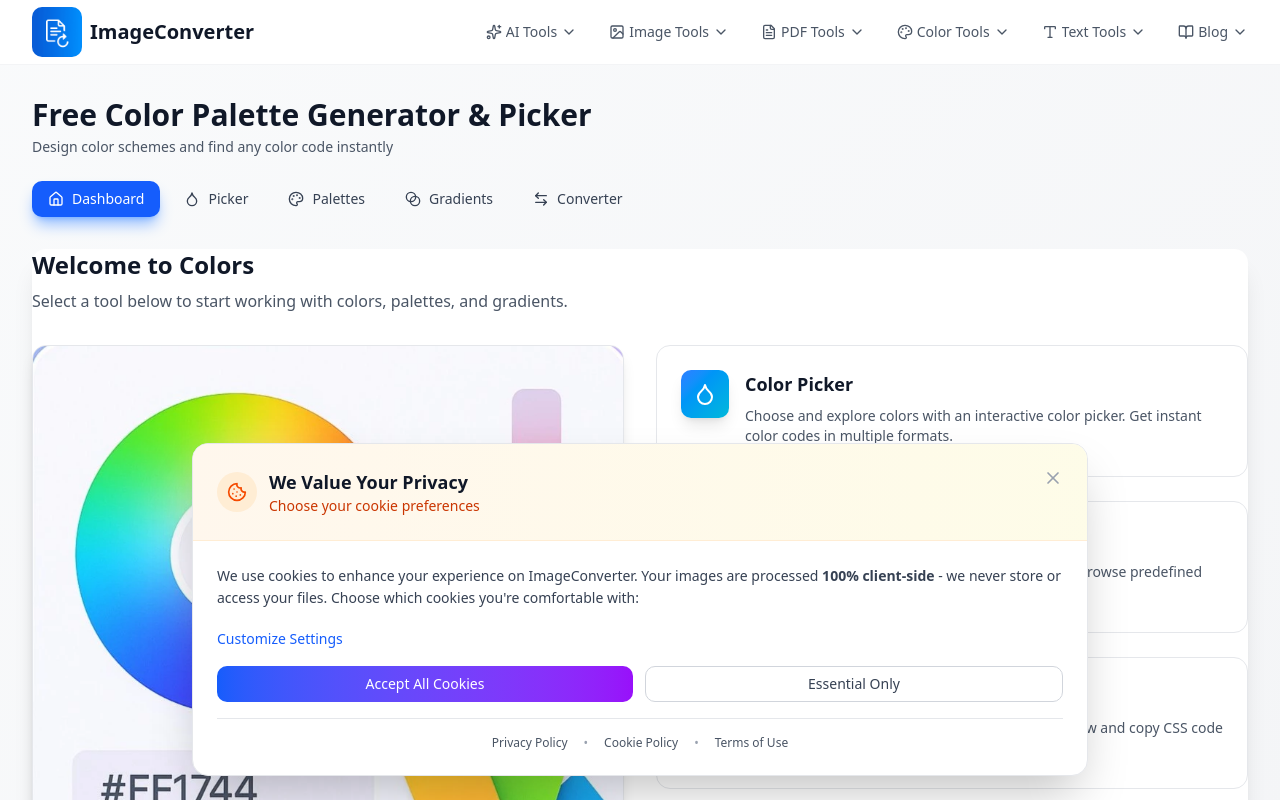
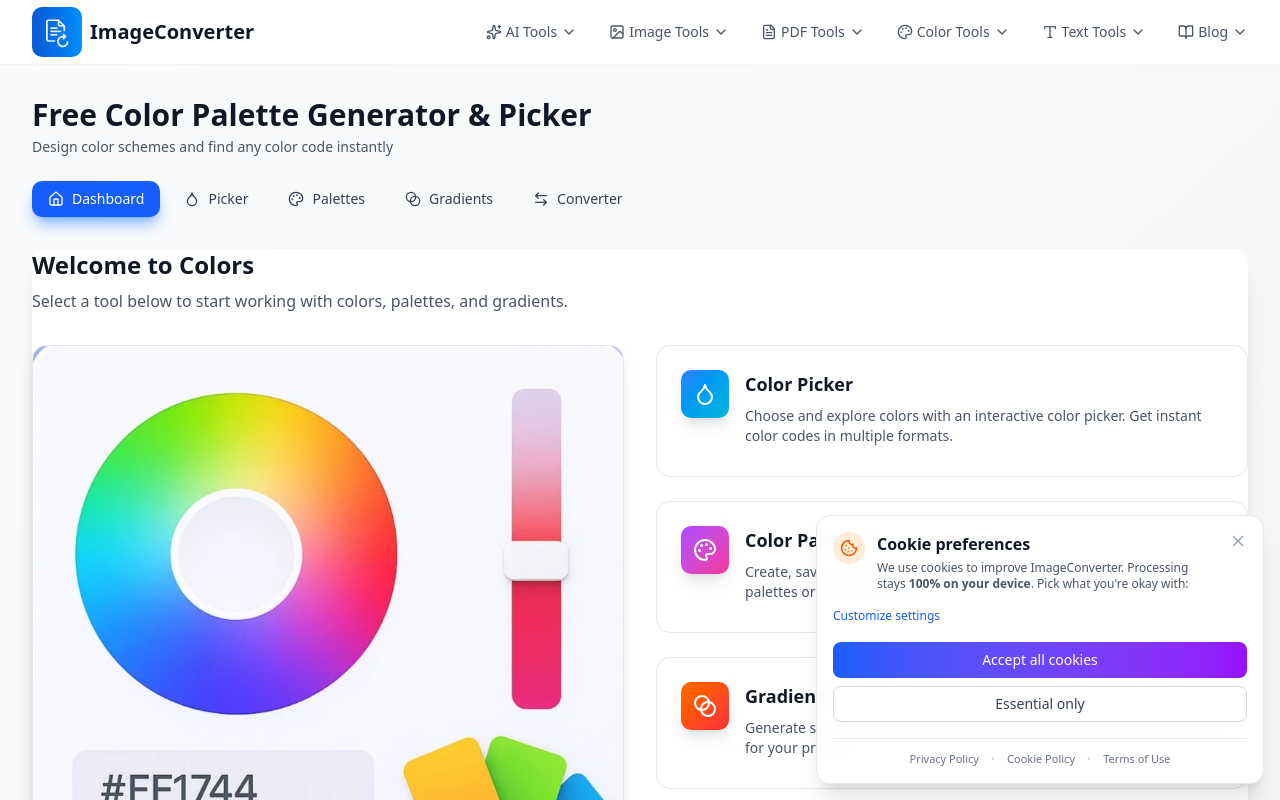
Before and after one commit to vahagnvardanyan1/image-convertors, a Next.js app: page /en/colors in a window 1280 px wide. Shown: the top 800 px of the page. Built offline with nearby package versions, Linux system fonts and the light colour scheme.

Commit message:
cookie popup

```diff
--- a/src/components/CookieConsent/index.tsx
+++ b/src/components/CookieConsent/index.tsx
@@ -77,139 +77,111 @@ export function CookieConsent() {
   if (!isVisible) return null;
 
   return (
-    <>
-      {/* Backdrop */}
-      <div className="fixed inset-0 bg-opacity-20 z-40" />
-
-      {/* Cookie Consent Popup */}
-      <div className="fixed bottom-0 left-0 right-0 z-50 p-4 sm:p-6">
-        <div className="max-w-4xl mx-auto">
-          <div className="bg-white rounded-2xl shadow-2xl border border-gray-200 overflow-hidden">
-            {/* Header */}
-            <div className="bg-gradient-to-r from-orange-50 to-yellow-50 border-b border-orange-100 p-4 sm:p-6">
-              <div className="flex items-start justify-between">
-                <div className="flex items-center space-x-3">
-                  <div className="w-10 h-10 bg-orange-100 rounded-full flex items-center justify-center">
-                    <Cookie className="text-orange-600" size={20} />
+    <div className="fixed bottom-4 right-4 z-50 w-full max-w-sm sm:max-w-md">
+      <div className="bg-white/95 backdrop-blur rounded-xl shadow-xl border border-gray-200 overflow-hidden">
+        <div className="p-4">
+          <div className="flex items-start justify-between gap-3">
+            <div className="flex items-start gap-3">
+              <div className="w-8 h-8 bg-orange-100 rounded-full flex items-center justify-center shrink-0">
+                <Cookie className="text-orange-600" size={18} />
               </div>
-                  <div>
-                    <h3 className="text-lg font-bold text-gray-900">We Value Your Privacy</h3>
-                    <p className="text-orange-700 text-sm">Choose your cookie preferences</p>
+              <div className="text-sm text-gray-700 leading-relaxed">
+                <h3 className="text-base font-semibold text-gray-900">Cookie preferences</h3>
+                <p className="mt-1 text-xs text-gray-600">
+                  We use cookies to improve ImageConverter. Processing stays <strong>100% on your device</strong>. Pick what you&apos;re okay with:
+                </p>
               </div>
             </div>
             <button onClick={() => setIsVisible(false)} className="text-gray-400 hover:text-gray-600 transition-colors" aria-label="Close cookie consent">
-                  <X size={20} />
+              <X size={18} />
             </button>
           </div>
+
+          {showDetails && (
+            <div className="mt-4 space-y-3">
+              <div className="border border-green-200 rounded-lg p-3 bg-green-50">
+                <div className="flex items-center justify-between mb-1.5">
+                  <div className="flex items-center gap-2">
+                    <Shield className="text-green-600" size={16} />
+                    <span className="font-medium text-green-900 text-sm">Essential cookies</span>
+                    <span className="text-[10px] bg-green-200 text-green-800 px-2 py-0.5 rounded-full uppercase tracking-wide">Required</span>
+                  </div>
+                  <div className="w-8 h-5 bg-green-500 rounded-full flex items-center justify-end pr-0.5">
+                    <div className="w-3.5 h-3.5 bg-white rounded-full" />
+                  </div>
+                </div>
+                <p className="text-green-800 text-xs leading-relaxed">Keep the site secure and working. Always on.</p>
               </div>
 
-            {/* Content */}
-            <div className="p-4 sm:p-6">
-              <div className="mb-4">
-                <p className="text-gray-700 text-sm leading-relaxed">
-                  We use cookies to enhance your experience on ImageConverter. Your images are processed
-                  <strong> 100% client-side</strong> - we never store or access your files. Choose which cookies you&apos;re comfortable with:
-                </p>
-              </div>
-
-              {/* Cookie Details */}
-              {showDetails && (
-                <div className="mb-6 space-y-4">
-                  {/* Essential Cookies */}
-                  <div className="border border-green-200 rounded-lg p-4 bg-green-50">
-                    <div className="flex items-center justify-between mb-2">
-                      <div className="flex items-center space-x-2">
-                        <Shield className="text-green-600" size={16} />
-                        <span className="font-semibold text-green-900">Essential Cookies</span>
-                        <span className="text-xs bg-green-200 text-green-800 px-2 py-1 rounded-full">Required</span>
-                      </div>
-                      <div className="w-10 h-6 bg-green-500 rounded-full flex items-center justify-end pr-1">
-                        <div className="w-4 h-4 bg-white rounded-full"></div>
-                      </div>
-                    </div>
-                    <p className="text-green-800 text-sm">Necessary for basic website functionality, security, and performance. Cannot be disabled.</p>
-                  </div>
-
-                  {/* Analytics Cookies */}
-                  <div className="border border-gray-200 rounded-lg p-4">
-                    <div className="flex items-center justify-between mb-2">
-                      <div className="flex items-center space-x-2">
+              <div className="border border-gray-200 rounded-lg p-3">
+                <div className="flex items-center justify-between mb-1.5">
+                  <div className="flex items-center gap-2">
                     <Eye className="text-blue-600" size={16} />
-                        <span className="font-semibold text-gray-900">Analytics Cookies</span>
-                        <span className="text-xs bg-gray-200 text-gray-600 px-2 py-1 rounded-full">Optional</span>
+                    <span className="font-medium text-sm text-gray-900">Analytics cookies</span>
+                    <span className="text-[10px] bg-gray-200 text-gray-600 px-2 py-0.5 rounded-full uppercase tracking-wide">Optional</span>
                   </div>
                   <button
                     onClick={() => togglePreference('analytics')}
-                        className={`w-10 h-6 rounded-full flex items-center transition-colors ${preferences.analytics ? 'bg-blue-500 justify-end pr-1' : 'bg-gray-300 justify-start pl-1'}`}
+                    className={`w-9 h-5 rounded-full flex items-center transition-colors ${preferences.analytics ? 'bg-blue-500 justify-end pr-0.5' : 'bg-gray-300 justify-start pl-0.5'}`}
                   >
-                        <div className="w-4 h-4 bg-white rounded-full"></div>
+                    <div className="w-3.5 h-3.5 bg-white rounded-full" />
                   </button>
                 </div>
-                    <p className="text-gray-700 text-sm">Help us understand how visitors use our website to improve performance and user experience.</p>
+                <p className="text-gray-700 text-xs leading-relaxed">Help us learn which tools people use so we can improve.</p>
               </div>
 
-                  {/* Preference Cookies */}
-                  <div className="border border-gray-200 rounded-lg p-4">
-                    <div className="flex items-center justify-between mb-2">
-                      <div className="flex items-center space-x-2">
+              <div className="border border-gray-200 rounded-lg p-3">
+                <div className="flex items-center justify-between mb-1.5">
+                  <div className="flex items-center gap-2">
                     <Settings className="text-purple-600" size={16} />
-                        <span className="font-semibold text-gray-900">Preference Cookies</span>
-                        <span className="text-xs bg-gray-200 text-gray-600 px-2 py-1 rounded-full">Optional</span>
+                    <span className="font-medium text-sm text-gray-900">Preference cookies</span>
+                    <span className="text-[10px] bg-gray-200 text-gray-600 px-2 py-0.5 rounded-full uppercase tracking-wide">Optional</span>
                   </div>
                   <button
                     onClick={() => togglePreference('preferences')}
-                        className={`w-10 h-6 rounded-full flex items-center transition-colors ${preferences.preferences ? 'bg-purple-500 justify-end pr-1' : 'bg-gray-300 justify-start pl-1'}`}
+                    className={`w-9 h-5 rounded-full flex items-center transition-colors ${preferences.preferences ? 'bg-purple-500 justify-end pr-0.5' : 'bg-gray-300 justify-start pl-0.5'}`}
                   >
-                        <div className="w-4 h-4 bg-white rounded-full"></div>
+                    <div className="w-3.5 h-3.5 bg-white rounded-full" />
                   </button>
                 </div>
-                    <p className="text-gray-700 text-sm">Remember your settings like quality preferences and theme choices for a personalized experience.</p>
+                <p className="text-gray-700 text-xs leading-relaxed">Remember layout, quality, and theme choices for next time.</p>
               </div>
             </div>
           )}
 
-              {/* Toggle Details Button */}
-              <div className="mb-4">
-                <button onClick={() => setShowDetails(!showDetails)} className="text-blue-600 hover:text-blue-800 text-sm font-medium transition-colors">
-                  {showDetails ? 'Hide Details' : 'Customize Settings'}
+          <button onClick={() => setShowDetails(!showDetails)} className="mt-4 text-blue-600 hover:text-blue-800 text-xs font-medium transition-colors">
+            {showDetails ? 'Hide details' : 'Customize settings'}
           </button>
-              </div>
 
-              {/* Action Buttons */}
-              <div className="flex flex-col sm:flex-row gap-3">
+          <div className="mt-4 flex flex-col gap-2">
             <Button
               onClick={handleAcceptAll}
-                  className="flex-1 bg-gradient-to-r from-blue-600 to-purple-600 hover:from-blue-700 hover:to-purple-700 text-white py-2.5 rounded-lg font-medium transition-all duration-200"
+              className="w-full bg-gradient-to-r from-blue-600 to-purple-600 hover:from-blue-700 hover:to-purple-700 text-white py-2 text-sm font-medium"
             >
-                  Accept All Cookies
+              Accept all cookies
             </Button>
 
             {showDetails && (
-                  <Button
-                    onClick={handleAcceptSelected}
-                    variant="outline"
-                    className="flex-1 border-2 border-blue-600 text-blue-600 hover:bg-blue-50 py-2.5 rounded-lg font-medium transition-all duration-200"
-                  >
-                    Save My Preferences
+              <Button onClick={handleAcceptSelected} variant="outline" className="w-full border-blue-500 text-blue-600 hover:bg-blue-50 py-2 text-sm font-medium">
+                Save my preferences
               </Button>
             )}
 
-                <Button onClick={handleRejectAll} variant="outline" className="flex-1 border-gray-300 text-gray-700 hover:bg-gray-50 py-2.5 rounded-lg font-medium transition-all duration-200">
-                  Essential Only
+            <Button onClick={handleRejectAll} variant="outline" className="w-full border-gray-300 text-gray-700 hover:bg-gray-50 py-2 text-sm font-medium">
+              Essential only
             </Button>
           </div>
 
-              {/* Footer Links */}
-              <div className="mt-4 pt-4 border-t border-gray-200">
-                <div className="flex flex-wrap justify-center gap-4 text-xs text-gray-600">
+          <div className="mt-4 pt-3 border-t border-gray-200">
+            <div className="flex flex-wrap justify-center gap-3 text-[11px] text-gray-500">
               <Link href="/privacy-policy" className="hover:text-blue-600 transition-colors">
                 Privacy Policy
               </Link>
-                  <span className="text-gray-400">•</span>
+              <span className="text-gray-300">•</span>
               <Link href="/cookie-policy" className="hover:text-blue-600 transition-colors">
                 Cookie Policy
               </Link>
-                  <span className="text-gray-400">•</span>
+              <span className="text-gray-300">•</span>
               <Link href="/terms-of-use" className="hover:text-blue-600 transition-colors">
                 Terms of Use
               </Link>
@@ -218,7 +190,5 @@ export function CookieConsent() {
         </div>
       </div>
     </div>
-      </div>
-    </>
   );
 }
```
Lines whose indentation alone changed are shown as unchanged.
